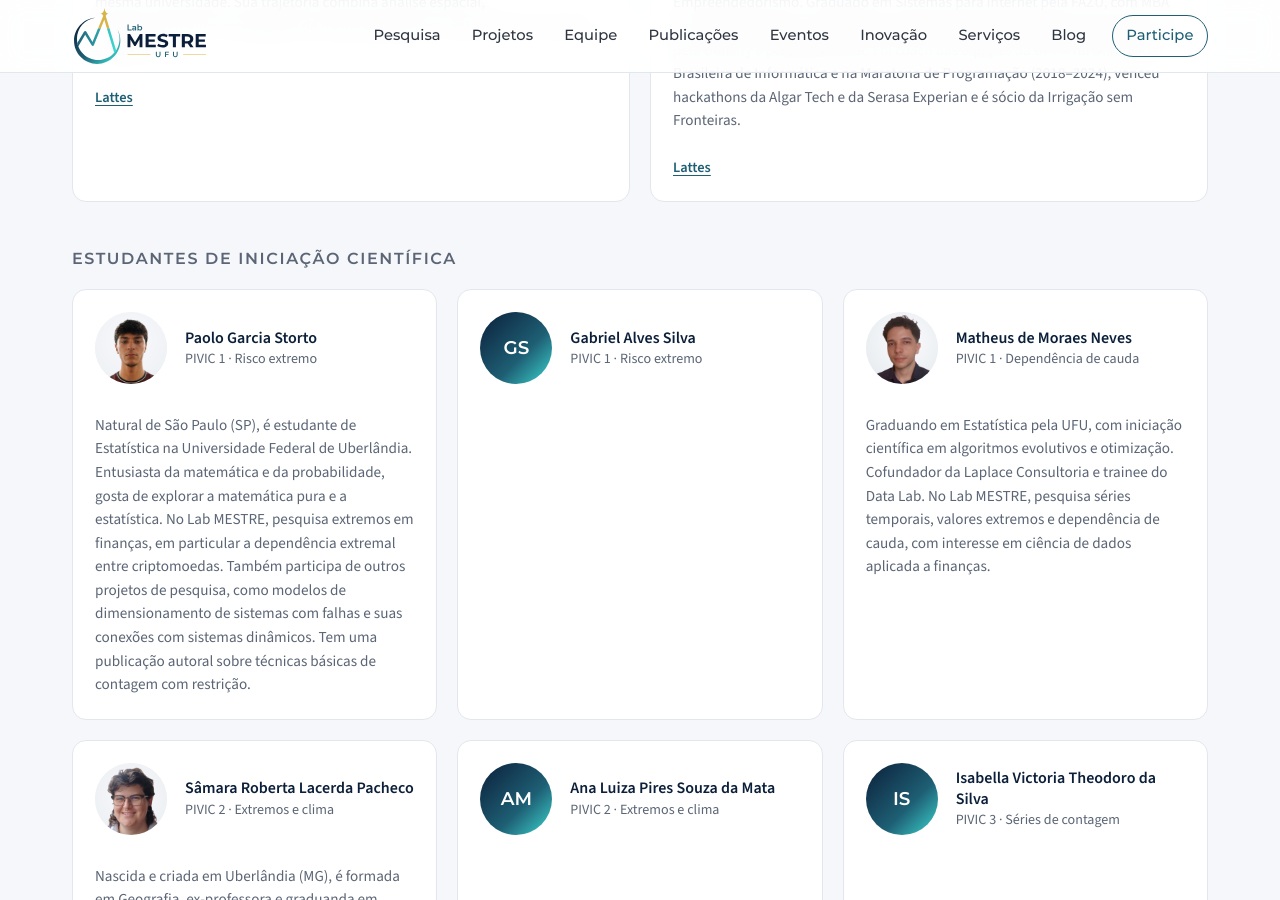
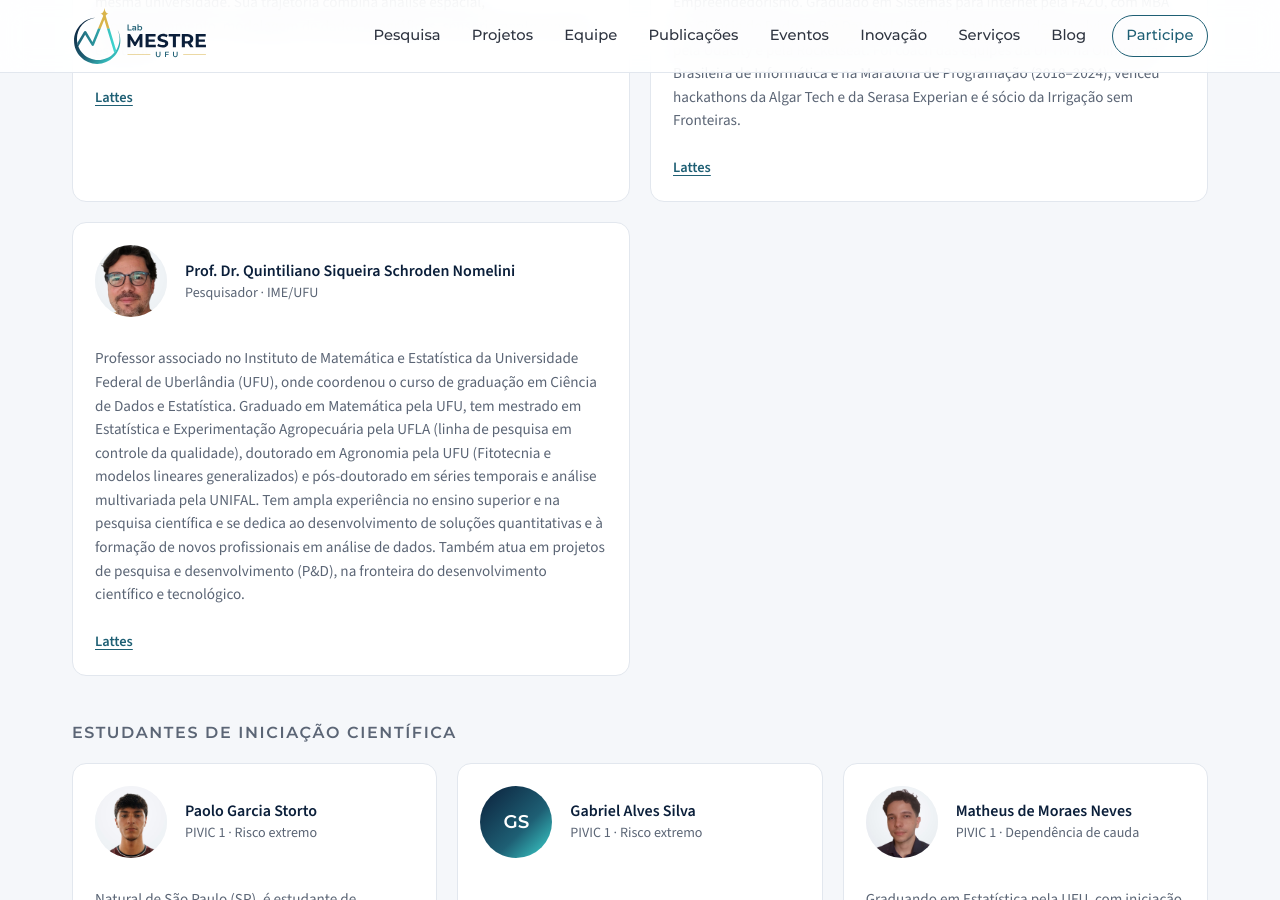
Before and after one commit to matheusguerrero/labmestre, a Jekyll site: the page built from index.html, in a window 1280 px wide and 900 px high, scrolled down 5451 px. Built offline with Jekyll 4.4.1, drawn with Linux system fonts in a browser that asks for light colours.

Commit message:
Equipe: Prof. Dr. Quintiliano Nomelini entre os pesquisadores
Card com foto (fundo trocado por fundo liso; a pessoa não foi
alterada), minibio e Lattes; também no cadastro de autores do blog.

Co-Authored-By: Claude Opus 5.5 <noreply@anthropic.com>

```diff
--- a/_data/autores.yml
+++ b/_data/autores.yml
@@ -15,6 +15,11 @@ leandro:
   nome: Leandro Cruvinel Lemes
   papel: Pesquisador
   foto: /assets/img/leandro-lemes.jpg
+
+quintiliano:
+  nome: Quintiliano Siqueira Schroden Nomelini
+  papel: Pesquisador
+  foto: /assets/img/quintiliano-nomelini.jpg
 
 samara:
   nome: Sâmara Roberta Lacerda Pacheco
--- a/index.html
+++ b/index.html
@@ -235,6 +235,24 @@ layout: default
                 e da Serasa Experian e é sócio da Irrigação sem Fronteiras.
               </p>
               <p class="person-links"><a href="http://lattes.cnpq.br/5865049926600585" target="_blank" rel="noopener">Lattes</a></p>
+            </div>
+          </li>
+          <li class="person">
+            <img class="avatar" src="{{ '/assets/img/quintiliano-nomelini.jpg' | relative_url }}" alt="Foto de Quintiliano Siqueira Schroden Nomelini" width="72" height="72" loading="lazy">
+            <div>
+              <div class="person-head"><p class="person-name">Prof. Dr. Quintiliano Siqueira Schroden Nomelini</p><p class="person-role">Pesquisador · IME/UFU</p></div>
+              <p class="person-bio">
+                Professor associado no Instituto de Matemática e Estatística da Universidade Federal de
+                Uberlândia (UFU), onde coordenou o curso de graduação em Ciência de Dados e Estatística.
+                Graduado em Matemática pela UFU, tem mestrado em Estatística e Experimentação Agropecuária
+                pela UFLA (linha de pesquisa em controle da qualidade), doutorado em Agronomia pela UFU
+                (Fitotecnia e modelos lineares generalizados) e pós-doutorado em séries temporais e
+                análise multivariada pela UNIFAL. Tem ampla experiência no ensino superior e na pesquisa
+                científica e se dedica ao desenvolvimento de soluções quantitativas e à formação de novos
+                profissionais em análise de dados. Também atua em projetos de pesquisa e desenvolvimento
+                (P&amp;D), na fronteira do desenvolvimento científico e tecnológico.
+              </p>
+              <p class="person-links"><a href="http://lattes.cnpq.br/7777119607530651" target="_blank" rel="noopener">Lattes</a></p>
             </div>
           </li>
         </ul>
```
Also changed, not shown: COMO-PUBLICAR.md (+1 -1 lines), assets/img/quintiliano-nomelini.jpg (added).
